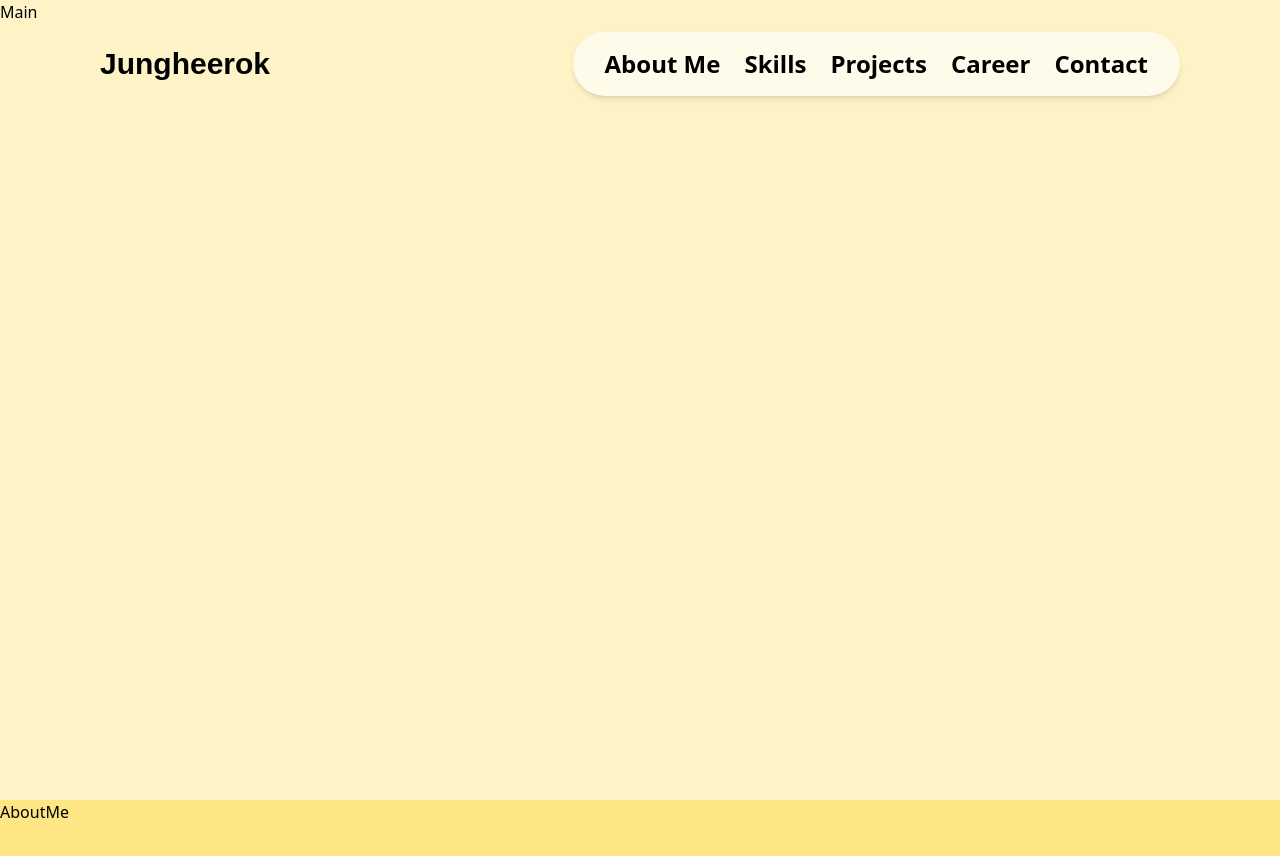
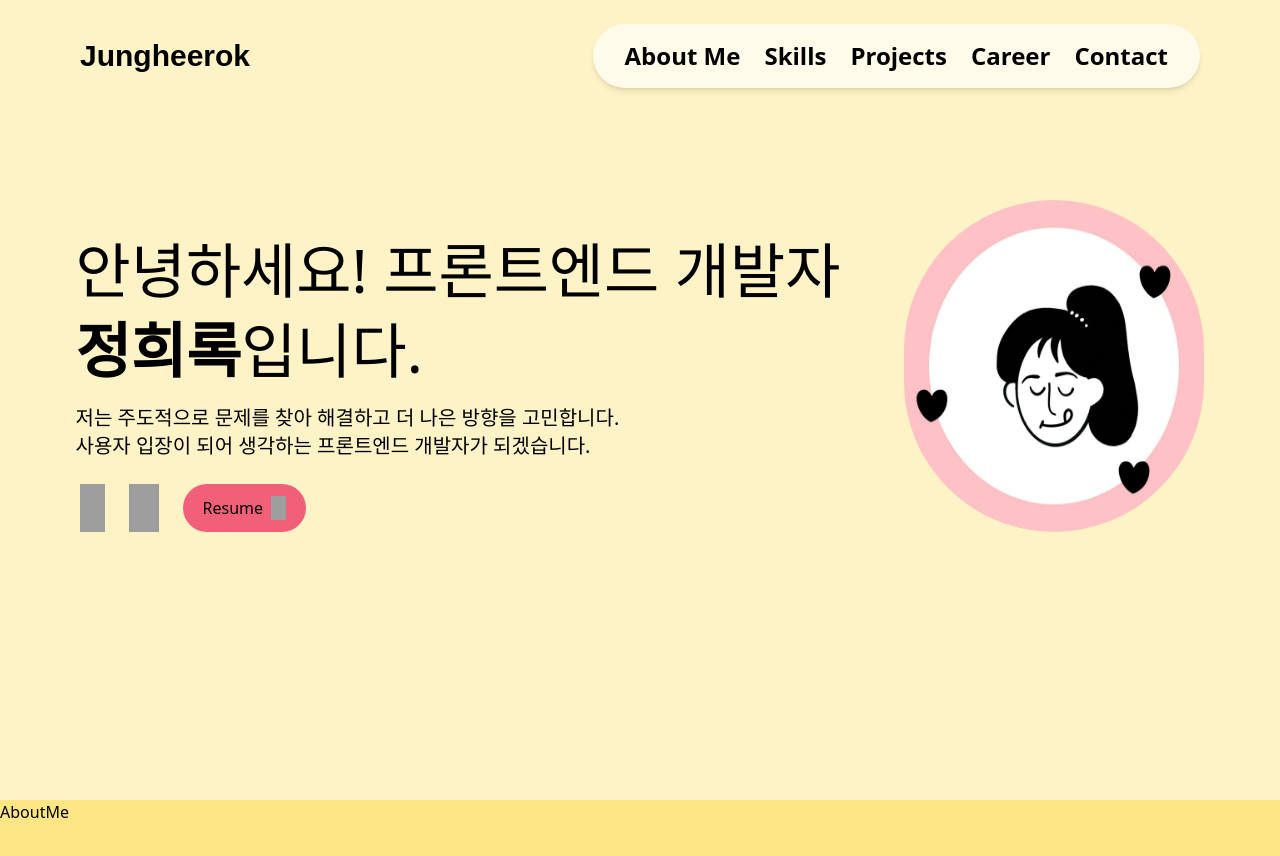
Before and after one commit to heerokj/my-portfolio, a Next.js app: page / in a window 1280 px wide. Shown: the top 856 px of the page. Built offline with nearby package versions, Linux system fonts and the light colour scheme; grey boxes are pictures that could not be loaded; a web font is replaced by a local one.

Commit message:
main 영역 + 스타일 적용

```diff
--- a/src/components/Header.jsx
+++ b/src/components/Header.jsx
@@ -2,14 +2,14 @@ import React from "react";
 
 export default function Header() {
   return (
-    <header className="flex justify-between items-center fixed top-0 w-full py-8 px-[100px]">
+    <header className="flex justify-between items-center fixed top-0 w-full py-6 px-[80px]">
       <div className="header-logo">
         <h1 className="font-bold text-3xl font-logo">
           <a href="#">Jungheerok</a>
         </h1>
       </div>
       <nav>
-        <ul className="header-menu flex gap-6 text-2xl font-bold px-8 py-4 bg-amber-50 rounded-full shadow-md">
+        <ul className="header-menu flex gap-6 text-2xl font-bold px-8 py-4 bg-amber-50 rounded-full shadow-md ">
           <li>
             <a href="#about">About Me</a>
           </li>
--- /dev/null
+++ b/src/components/Introduce.jsx
@@ -0,0 +1,18 @@
+import React from "react";
+
+export default function Introduce() {
+  return (
+    <div className="pb-6">
+      <div className="text-6xl space-y-5 pb-6">
+        <p>안녕하세요! 프론트엔드 개발자</p>
+        <p>
+          <strong>정희록</strong>입니다.
+        </p>
+      </div>
+      <div className="text-xl">
+        <p>저는 주도적으로 문제를 찾아 해결하고 더 나은 방향을 고민합니다.</p>
+        <p>사용자 입장이 되어 생각하는 프론트엔드 개발자가 되겠습니다.</p>
+      </div>
+    </div>
+  );
+}
--- /dev/null
+++ b/src/components/LinkHub.jsx
@@ -0,0 +1,23 @@
+import Image from "next/image";
+import React from "react";
+
+export default function LinkHub() {
+  return (
+    <div className="flex gap-6 ml-1">
+      <Image src="/icons/tistory.svg" width={25} height={25} alt="블로그" />
+      <Image src="/icons/github.svg" width={30} height={30} alt="깃허브" />
+      <a
+        href="/resume.pdf"
+        className="flex gap-2 rounded-full py-3 px-5 bg-[#f16078]"
+      >
+        Resume
+        <Image
+          src="/icons/download.svg"
+          width={15}
+          height={15}
+          alt="다운로드"
+        />
+      </a>
+    </div>
+  );
+}
--- a/src/components/Main.jsx
+++ b/src/components/Main.jsx
@@ -1,5 +1,16 @@
 import React from "react";
+import LinkHub from "./LinkHub";
+import ProfilePhoto from "./ProfilePhoto";
+import Introduce from "./Introduce";
 
 export default function Main() {
-  return <div>Main</div>;
+  return (
+    <div className="flex justify-center gap-16 pt-[200px]">
+      <div className="pt-10">
+        <Introduce />
+        <LinkHub />
+      </div>
+      <ProfilePhoto />
+    </div>
+  );
 }
--- a/src/components/ProfilePhoto.jsx
+++ b/src/components/ProfilePhoto.jsx
@@ -1,5 +1,16 @@
+import Image from "next/image";
 import React from "react";
 
 export default function ProfilePhoto() {
-  return <div>ProfilePhoto</div>;
+  return (
+    <>
+      <Image
+        src="/images/heerok-character.png"
+        width={300}
+        height={300}
+        alt="프로필 사진"
+        className="rounded-full"
+      />
+    </>
+  );
 }
```
